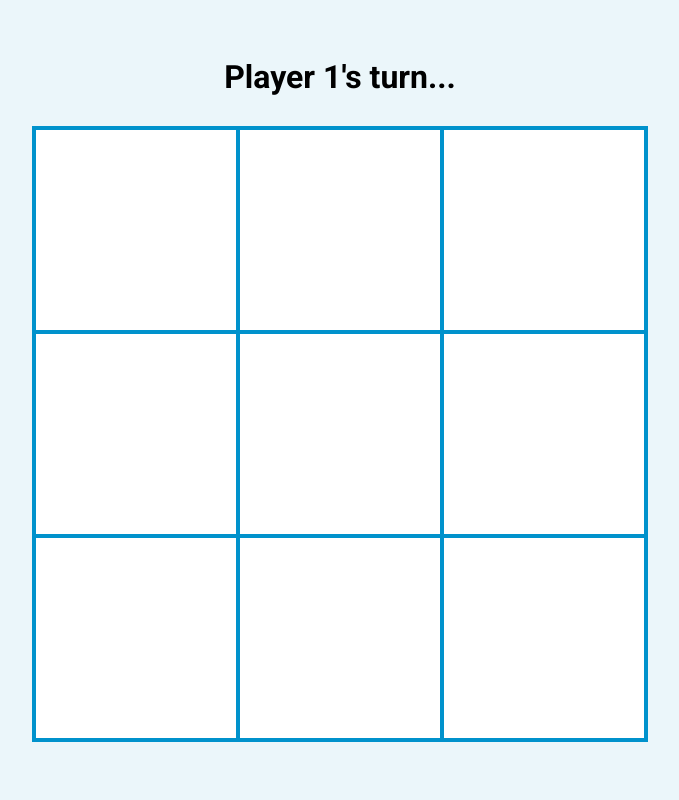
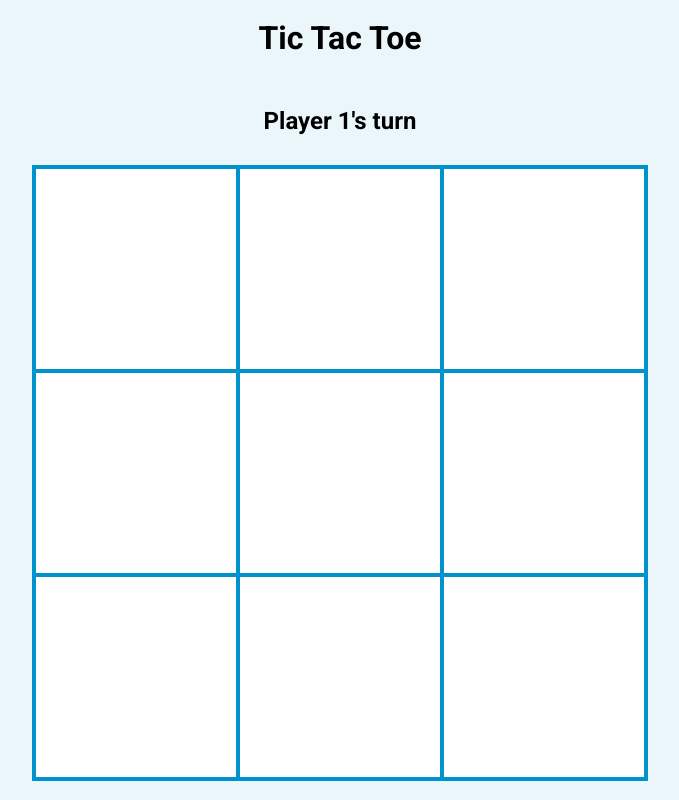
Before and after one commit to henrylin03/tic-tac-toe, a plain HTML site: page index.html in a window 1280 px wide. Shown: the whole page, without its empty margins (300-979 px from the left). Drawn offline with Linux system fonts and the light colour scheme.

Commit message:
add title of page and adjust spacing

```diff
--- a/index.html
+++ b/index.html
@@ -9,8 +9,11 @@
 </head>
 
 <body>
+    <header>
+        <h1>Tic Tac Toe</h1>
+    </header>
     <main>
-        <h1 class="turn"></h1>
+        <h2 class="turn"></h2>
         <article class="board"></article>
     </main>
     <script src="script.js"></script>
--- a/script.js
+++ b/script.js
@@ -147,7 +147,7 @@ const screenController = (function () {
     const activePlayer = game.getActivePlayer();
 
     // display player's turn
-    playerTurnElement.textContent = `${activePlayer.name}'s turn...`;
+    playerTurnElement.textContent = `${activePlayer.name}'s turn`;
 
     // render board
     board.forEach((row, rowIdx) => {
--- a/style.css
+++ b/style.css
@@ -19,6 +19,7 @@ body {
     flex-direction: column;
     align-items: center;
     justify-content: center;
+    gap: 50px;
 }
 
 main {
```
